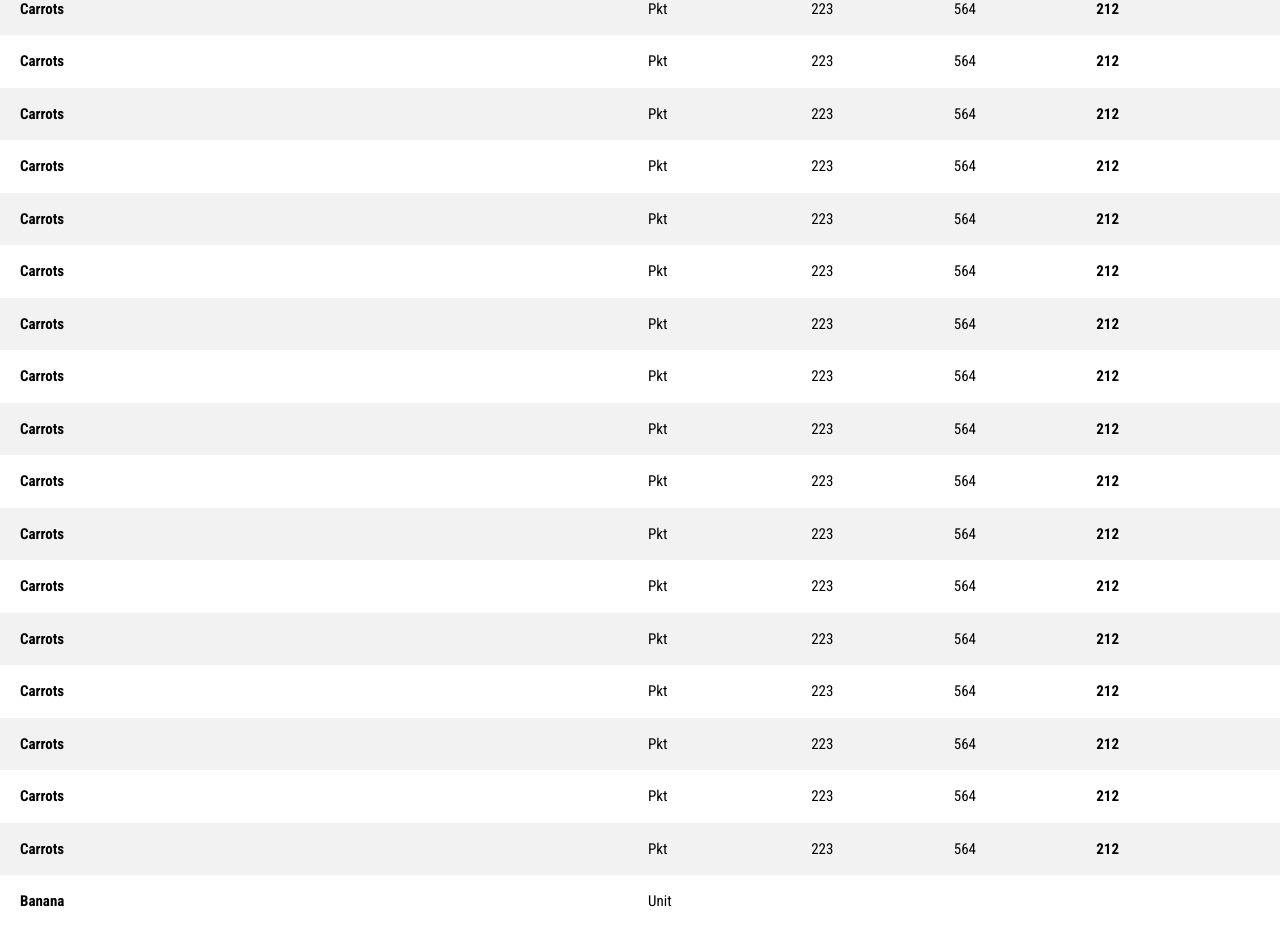
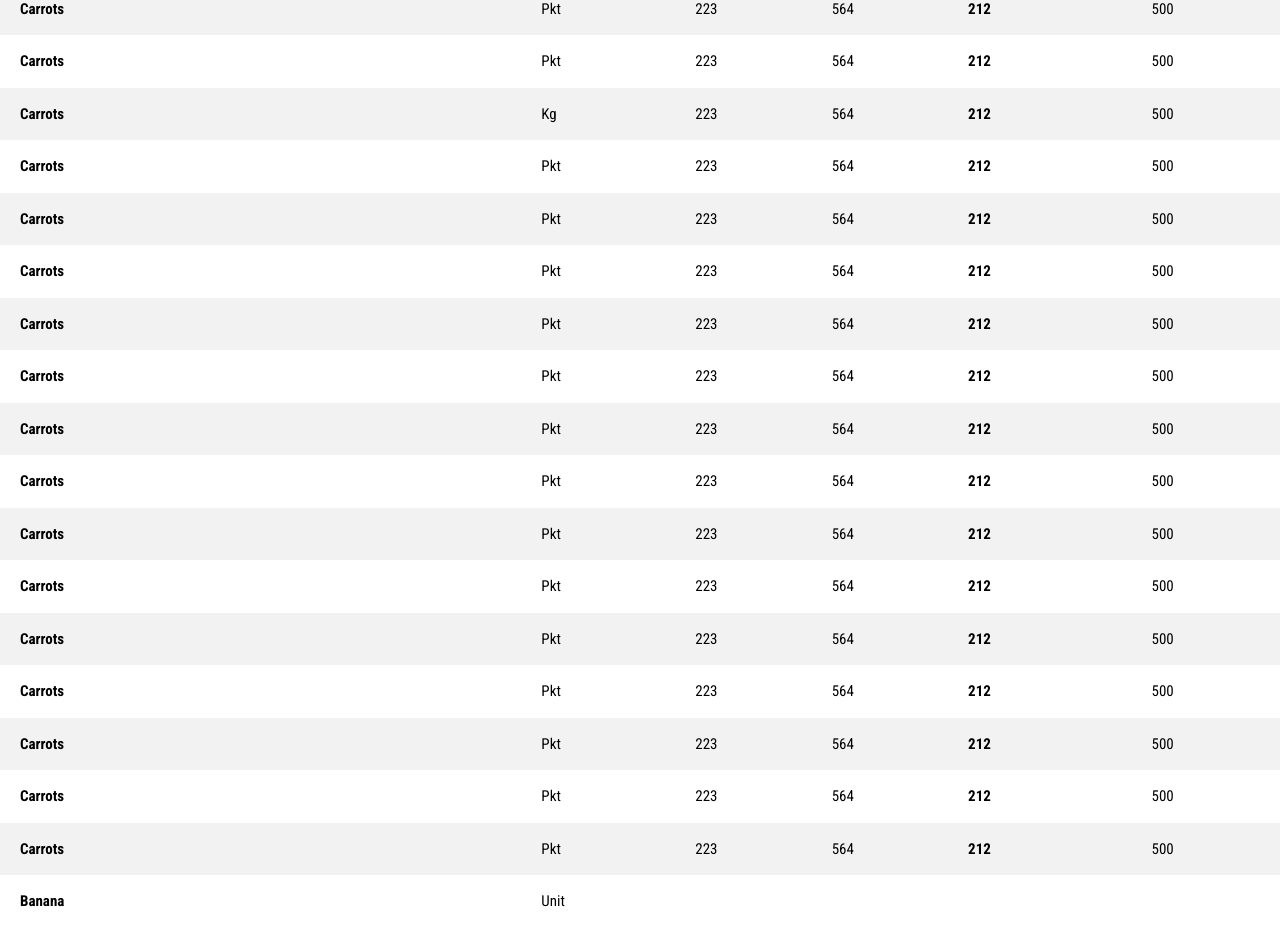
Before and after one commit to theNoobCoderd/crop-prices-front, an Angular app: page / in a window 1280 px wide. Shown: the part 1058-2002 px from the top of the page. Built offline with nearby package versions, Linux system fonts and the light colour scheme.

Commit message:
& small css corrections - added some long names

```diff
--- a/src/app/components/item-table/item-table.component.html
+++ b/src/app/components/item-table/item-table.component.html
@@ -4,21 +4,23 @@
 <table class="table table-striped">
   <thead class="sticky">
 		<tr>
-			<th scope="col" class="col-6 font-bold">ITEM</th>
+			<th scope="col" class="col-5 font-bold">ITEM</th>
 			<th scope="col" class="col">UNIT</th>
 			<th scope="col" class="col">LO</th>
 			<th scope="col" class="col">HI</th>
 			<th scope="col" class="col font-bold">NORM</th>
+			<th scope="col" class="col">TTL</th>
 		</tr>
   </thead>
   <tbody>
     @for (vegetable of vegetables$ | async; track vegetable.id) {
       <tr>
-        <td class="col-6 font-bold">{{ vegetable.name }}</td>
+        <td class="col-5 font-bold">{{ vegetable.name }}</td>
         <td class="col">{{ vegetable.unitOfMeasure }}</td>
 				<td class="col">{{ vegetable.lowPrice }}</td>
 				<td class="col">{{ vegetable.highPrice }}</td>
         <td class="col font-bold">{{ vegetable.averagePrice }}</td>
+				<td class="col">{{ vegetable.totalSold }}</td>
       </tr>
     } @empty {
       <tr>
--- a/src/app/components/item-table/item-table.component.less
+++ b/src/app/components/item-table/item-table.component.less
@@ -14,10 +14,10 @@ app-navigation {
 	thead {
 		border-bottom: solid 3px #5EBB47;
 		font-size: 14px;
-		font-weight: normal;
 		th {
 			background-color: #343434;
 			color: white;
+			font-weight: normal;
 
 			&.font-bold {
 				font-weight: bold;
@@ -41,7 +41,7 @@ app-navigation {
 	}
 
 	tr, td, th {
-		&.col-6 {
+		&.col-5 {
 			padding-left: 1.25rem;
 		}
 	}
--- a/src/app/components/item-table/item-table.component.ts
+++ b/src/app/components/item-table/item-table.component.ts
@@ -29,37 +29,37 @@ export class ItemTableComponent  implements OnInit {
 	ngOnInit(): void {
 		// this.vegetables$ = this._cropsService.getVegetableByMostRecentDate();
 		this.vegetables$ = of([
-			{id: 1, name: "Angives", type: Type.VEGETABLE, unitOfMeasure: Unit.KG, averagePrice: 212, lowPrice: 223, highPrice: 564},
-			{id: 2, name: "Pomme de terre", type: Type.VEGETABLE, unitOfMeasure: Unit.PACKET, averagePrice: 212, lowPrice: 223, highPrice: 564},
-			{id: 2, name: "Pomme d'Amour", type: Type.VEGETABLE, unitOfMeasure: Unit.PACKET, averagePrice: 212, lowPrice: 223, highPrice: 564},
-			{id: 2, name: "Poivron (Rouge)", type: Type.VEGETABLE, unitOfMeasure: Unit.PACKET, averagePrice: 212, lowPrice: 223, highPrice: 564},
-			{id: 2, name: "Laque Onion", type: Type.VEGETABLE, unitOfMeasure: Unit.PACKET, averagePrice: 212, lowPrice: 223, highPrice: 564},
-			{id: 2, name: "Gros Piment", type: Type.VEGETABLE, unitOfMeasure: Unit.PACKET, averagePrice: 212, lowPrice: 223, highPrice: 564},
-			{id: 2, name: "Brede Tom Pouce", type: Type.VEGETABLE, unitOfMeasure: Unit.PACKET, averagePrice: 212, lowPrice: 223, highPrice: 564},
-			{id: 2, name: "Brede Baton Blanc", type: Type.VEGETABLE, unitOfMeasure: Unit.PACKET, averagePrice: 212, lowPrice: 223, highPrice: 564},
-			{id: 2, name: "Brede Baton Vert", type: Type.VEGETABLE, unitOfMeasure: Unit.PACKET, averagePrice: 212, lowPrice: 223, highPrice: 564},
-			{id: 2, name: "Brede Chouchou", type: Type.VEGETABLE, unitOfMeasure: Unit.PACKET, averagePrice: 212, lowPrice: 223, highPrice: 564},
-			{id: 2, name: "Carrots", type: Type.VEGETABLE, unitOfMeasure: Unit.PACKET, averagePrice: 212, lowPrice: 223, highPrice: 564},
-			{id: 2, name: "Carrots", type: Type.VEGETABLE, unitOfMeasure: Unit.PACKET, averagePrice: 212, lowPrice: 223, highPrice: 564},
-			{id: 2, name: "Carrots", type: Type.VEGETABLE, unitOfMeasure: Unit.PACKET, averagePrice: 212, lowPrice: 223, highPrice: 564},
-			{id: 2, name: "Carrots", type: Type.VEGETABLE, unitOfMeasure: Unit.PACKET, averagePrice: 212, lowPrice: 223, highPrice: 564},
-			{id: 2, name: "Carrots", type: Type.VEGETABLE, unitOfMeasure: Unit.PACKET, averagePrice: 212, lowPrice: 223, highPrice: 564},
-			{id: 2, name: "Carrots", type: Type.VEGETABLE, unitOfMeasure: Unit.PACKET, averagePrice: 212, lowPrice: 223, highPrice: 564},
-			{id: 2, name: "Carrots", type: Type.VEGETABLE, unitOfMeasure: Unit.PACKET, averagePrice: 212, lowPrice: 223, highPrice: 564},
-			{id: 2, name: "Carrots", type: Type.VEGETABLE, unitOfMeasure: Unit.PACKET, averagePrice: 212, lowPrice: 223, highPrice: 564},
-			{id: 2, name: "Carrots", type: Type.VEGETABLE, unitOfMeasure: Unit.PACKET, averagePrice: 212, lowPrice: 223, highPrice: 564},
-			{id: 2, name: "Carrots", type: Type.VEGETABLE, unitOfMeasure: Unit.PACKET, averagePrice: 212, lowPrice: 223, highPrice: 564},
-			{id: 2, name: "Carrots", type: Type.VEGETABLE, unitOfMeasure: Unit.PACKET, averagePrice: 212, lowPrice: 223, highPrice: 564},
-			{id: 2, name: "Carrots", type: Type.VEGETABLE, unitOfMeasure: Unit.PACKET, averagePrice: 212, lowPrice: 223, highPrice: 564},
-			{id: 2, name: "Carrots", type: Type.VEGETABLE, unitOfMeasure: Unit.PACKET, averagePrice: 212, lowPrice: 223, highPrice: 564},
-			{id: 2, name: "Carrots", type: Type.VEGETABLE, unitOfMeasure: Unit.PACKET, averagePrice: 212, lowPrice: 223, highPrice: 564},
-			{id: 2, name: "Carrots", type: Type.VEGETABLE, unitOfMeasure: Unit.PACKET, averagePrice: 212, lowPrice: 223, highPrice: 564},
-			{id: 2, name: "Carrots", type: Type.VEGETABLE, unitOfMeasure: Unit.PACKET, averagePrice: 212, lowPrice: 223, highPrice: 564},
-			{id: 2, name: "Carrots", type: Type.VEGETABLE, unitOfMeasure: Unit.PACKET, averagePrice: 212, lowPrice: 223, highPrice: 564},
-			{id: 2, name: "Carrots", type: Type.VEGETABLE, unitOfMeasure: Unit.PACKET, averagePrice: 212, lowPrice: 223, highPrice: 564},
-			{id: 2, name: "Carrots", type: Type.VEGETABLE, unitOfMeasure: Unit.PACKET, averagePrice: 212, lowPrice: 223, highPrice: 564},
-			{id: 2, name: "Carrots", type: Type.VEGETABLE, unitOfMeasure: Unit.PACKET, averagePrice: 212, lowPrice: 223, highPrice: 564},
-			{id: 2, name: "Carrots", type: Type.VEGETABLE, unitOfMeasure: Unit.PACKET, averagePrice: 212, lowPrice: 223, highPrice: 564},
+			{id: 1, name: "Angives", type: Type.VEGETABLE, unitOfMeasure: Unit.KG, averagePrice: 212, lowPrice: 223, highPrice: 564, totalSold: 500},
+			{id: 2, name: "Pomme de terre", type: Type.VEGETABLE, unitOfMeasure: Unit.PACKET, averagePrice: 212, lowPrice: 223, highPrice: 564, totalSold: 500},
+			{id: 2, name: "Pomme d'Amour", type: Type.VEGETABLE, unitOfMeasure: Unit.UNITS, averagePrice: 212, lowPrice: 223, highPrice: 564, totalSold: 500},
+			{id: 2, name: "Poivron (Rouge)", type: Type.VEGETABLE, unitOfMeasure: Unit.PACKET, averagePrice: 212, lowPrice: 223, highPrice: 564, totalSold: 500},
+			{id: 2, name: "Laque Onion", type: Type.VEGETABLE, unitOfMeasure: Unit.PACKET, averagePrice: 212, lowPrice: 223, highPrice: 564, totalSold: 500},
+			{id: 2, name: "Gros Piment", type: Type.VEGETABLE, unitOfMeasure: Unit.UNITS, averagePrice: 212, lowPrice: 223, highPrice: 564, totalSold: 500},
+			{id: 2, name: "Brede Tom Pouce", type: Type.VEGETABLE, unitOfMeasure: Unit.UNITS, averagePrice: 212, lowPrice: 223, highPrice: 564, totalSold: 500},
+			{id: 2, name: "Brede Baton Blanc", type: Type.VEGETABLE, unitOfMeasure: Unit.PACKET, averagePrice: 212, lowPrice: 223, highPrice: 564, totalSold: 500},
+			{id: 2, name: "Brede Baton Vert", type: Type.VEGETABLE, unitOfMeasure: Unit.PACKET, averagePrice: 212, lowPrice: 223, highPrice: 564, totalSold: 500},
+			{id: 2, name: "Brede Chouchou", type: Type.VEGETABLE, unitOfMeasure: Unit.KG, averagePrice: 212, lowPrice: 223, highPrice: 564, totalSold: 500},
+			{id: 2, name: "Carrots", type: Type.VEGETABLE, unitOfMeasure: Unit.KG, averagePrice: 212, lowPrice: 223, highPrice: 564, totalSold: 500},
+			{id: 2, name: "Carrots", type: Type.VEGETABLE, unitOfMeasure: Unit.PACKET, averagePrice: 212, lowPrice: 223, highPrice: 564, totalSold: 500},
+			{id: 2, name: "Carrots", type: Type.VEGETABLE, unitOfMeasure: Unit.PACKET, averagePrice: 212, lowPrice: 223, highPrice: 564, totalSold: 500},
+			{id: 2, name: "Carrots", type: Type.VEGETABLE, unitOfMeasure: Unit.KG, averagePrice: 212, lowPrice: 223, highPrice: 564, totalSold: 500},
+			{id: 2, name: "Carrots", type: Type.VEGETABLE, unitOfMeasure: Unit.PACKET, averagePrice: 212, lowPrice: 223, highPrice: 564, totalSold: 500},
+			{id: 2, name: "Carrots", type: Type.VEGETABLE, unitOfMeasure: Unit.PACKET, averagePrice: 212, lowPrice: 223, highPrice: 564, totalSold: 500},
+			{id: 2, name: "Carrots", type: Type.VEGETABLE, unitOfMeasure: Unit.KG, averagePrice: 212, lowPrice: 223, highPrice: 564, totalSold: 500},
+			{id: 2, name: "Carrots", type: Type.VEGETABLE, unitOfMeasure: Unit.PACKET, averagePrice: 212, lowPrice: 223, highPrice: 564, totalSold: 500},
+			{id: 2, name: "Carrots", type: Type.VEGETABLE, unitOfMeasure: Unit.PACKET, averagePrice: 212, lowPrice: 223, highPrice: 564, totalSold: 500},
+			{id: 2, name: "Carrots", type: Type.VEGETABLE, unitOfMeasure: Unit.PACKET, averagePrice: 212, lowPrice: 223, highPrice: 564, totalSold: 500},
+			{id: 2, name: "Carrots", type: Type.VEGETABLE, unitOfMeasure: Unit.PACKET, averagePrice: 212, lowPrice: 223, highPrice: 564, totalSold: 500},
+			{id: 2, name: "Carrots", type: Type.VEGETABLE, unitOfMeasure: Unit.PACKET, averagePrice: 212, lowPrice: 223, highPrice: 564, totalSold: 500},
+			{id: 2, name: "Carrots", type: Type.VEGETABLE, unitOfMeasure: Unit.PACKET, averagePrice: 212, lowPrice: 223, highPrice: 564, totalSold: 500},
+			{id: 2, name: "Carrots", type: Type.VEGETABLE, unitOfMeasure: Unit.PACKET, averagePrice: 212, lowPrice: 223, highPrice: 564, totalSold: 500},
+			{id: 2, name: "Carrots", type: Type.VEGETABLE, unitOfMeasure: Unit.PACKET, averagePrice: 212, lowPrice: 223, highPrice: 564, totalSold: 500},
+			{id: 2, name: "Carrots", type: Type.VEGETABLE, unitOfMeasure: Unit.PACKET, averagePrice: 212, lowPrice: 223, highPrice: 564, totalSold: 500},
+			{id: 2, name: "Carrots", type: Type.VEGETABLE, unitOfMeasure: Unit.PACKET, averagePrice: 212, lowPrice: 223, highPrice: 564, totalSold: 500},
+			{id: 2, name: "Carrots", type: Type.VEGETABLE, unitOfMeasure: Unit.PACKET, averagePrice: 212, lowPrice: 223, highPrice: 564, totalSold: 500},
+			{id: 2, name: "Carrots", type: Type.VEGETABLE, unitOfMeasure: Unit.PACKET, averagePrice: 212, lowPrice: 223, highPrice: 564, totalSold: 500},
+			{id: 2, name: "Carrots", type: Type.VEGETABLE, unitOfMeasure: Unit.PACKET, averagePrice: 212, lowPrice: 223, highPrice: 564, totalSold: 500},
+			{id: 2, name: "Carrots", type: Type.VEGETABLE, unitOfMeasure: Unit.PACKET, averagePrice: 212, lowPrice: 223, highPrice: 564, totalSold: 500},
 			{id: 3, name: "Banana", type: Type.VEGETABLE, unitOfMeasure: Unit.UNITS} ] as Vegetable[]);
 	}
 
```
